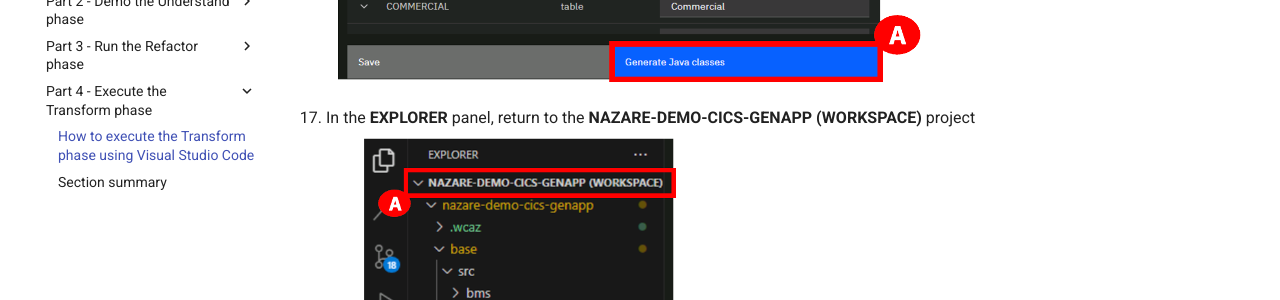
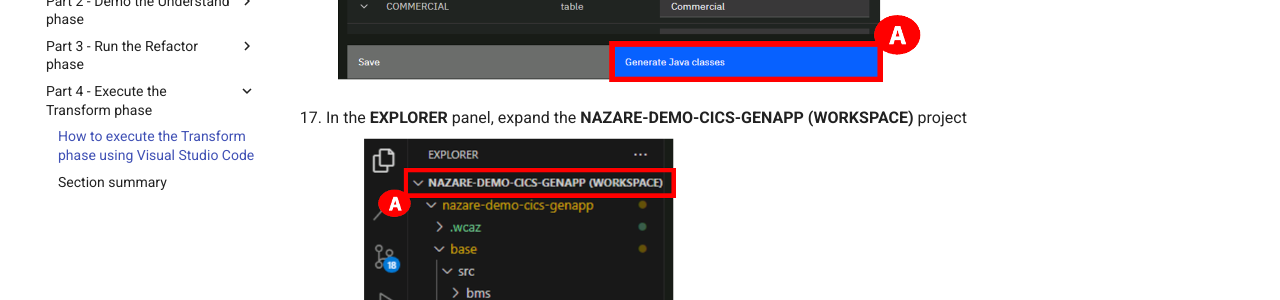
Before and after one commit to IBM/SalesEnablement-L3-Demo-Repo, an MkDocs documentation site: the page built from docs/execute-the-transform/How to execute the Transform phase.md, in a window 1280 px wide and 900 px high, scrolled down 7416 px. Shown: the part 152-452 px from the top of the window. Built offline with MkDocs 1.6.1 and Material for MkDocs 9.7.7, drawn with Linux system fonts in a browser that asks for light colours.

Commit message:
step 17 part 4

```diff
--- a/docs/execute-the-transform/How to execute the Transform phase.md
+++ b/docs/execute-the-transform/How to execute the Transform phase.md
@@ -42,7 +42,7 @@
     ![](images/expandcust.png)
 16. At the right bottom of the **Java Identifiers** tab, click **Generate Java classes (A)**.
     ![](images/genjavaclasses.png)
-17. In the **EXPLORER** panel, return to the **NAZARE-DEMO-CICS-GENAPP (WORKSPACE)** project **(A)**.
+17. In the **EXPLORER** panel, expand the **NAZARE-DEMO-CICS-GENAPP (WORKSPACE)** project **(A)**.
     ![](images/nazare-demo.png)
 18. Double-click **Customer.java** class **(A)** to open it. Customer.java opens in a new tab. (You might have to scroll to see all of the code.)
     ![](images/customerjava.png)
```
